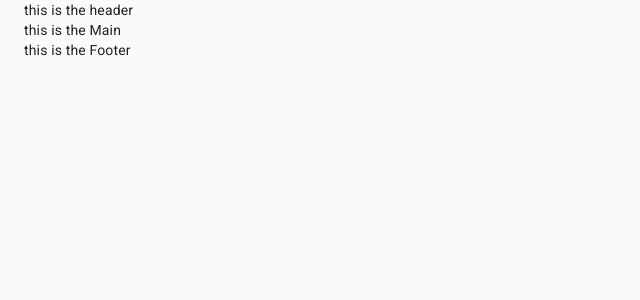
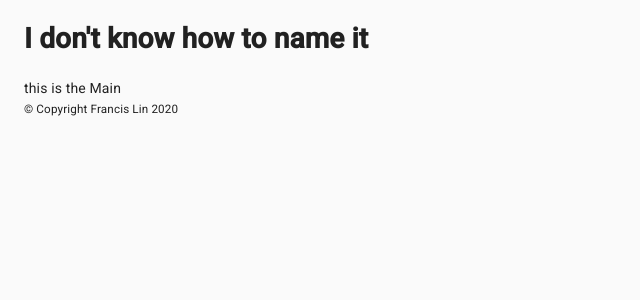
Before and after one commit to FrancisLin8993/TimeRetrieval, a React (Create React App) app: page / in a window 1280 px wide. Shown: the top 300 px of the page, without its empty margins (0-640 px from the left). Built offline with nearby package versions, Linux system fonts and the light colour scheme.

Commit message:
set header and footer words

```diff
--- a/src/components/Footer/Footer.js
+++ b/src/components/Footer/Footer.js
@@ -1,7 +1,11 @@
 import React from 'react';
 
 function Footer() {
-  return <div>this is the Footer</div>;
+  return (
+    <footer>
+      <small>&copy; Copyright Francis Lin {new Date().getFullYear()}</small>
+    </footer>
+  );
 }
 
 export default Footer;
--- a/src/components/Header/Header.js
+++ b/src/components/Header/Header.js
@@ -1,7 +1,11 @@
 import React from 'react';
 
 function Header() {
-  return <div>this is the header</div>;
+  return (
+    <div>
+      <h1>I don't know how to name it</h1>
+    </div>
+  );
 }
 
 export default Header;
```
